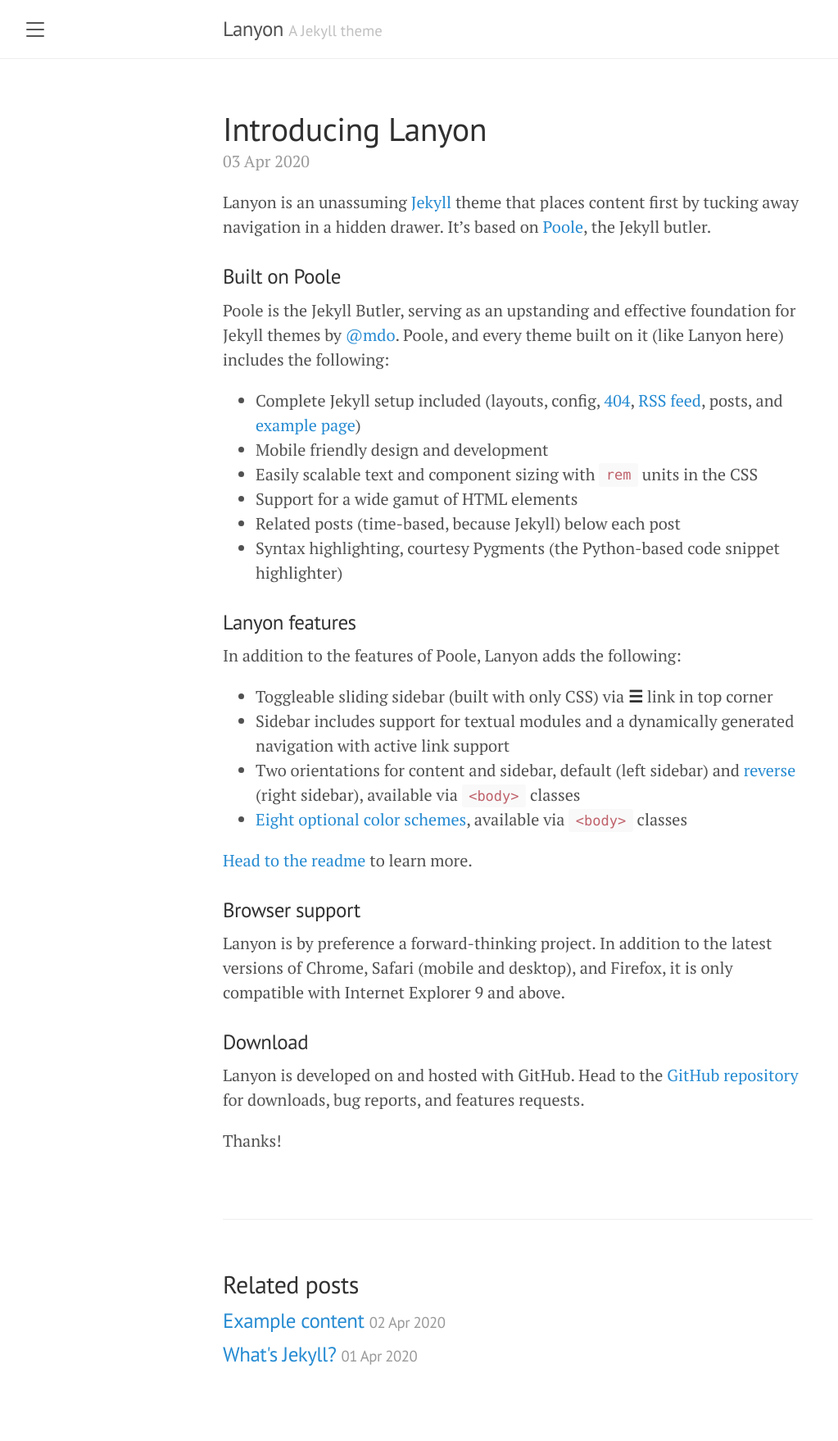
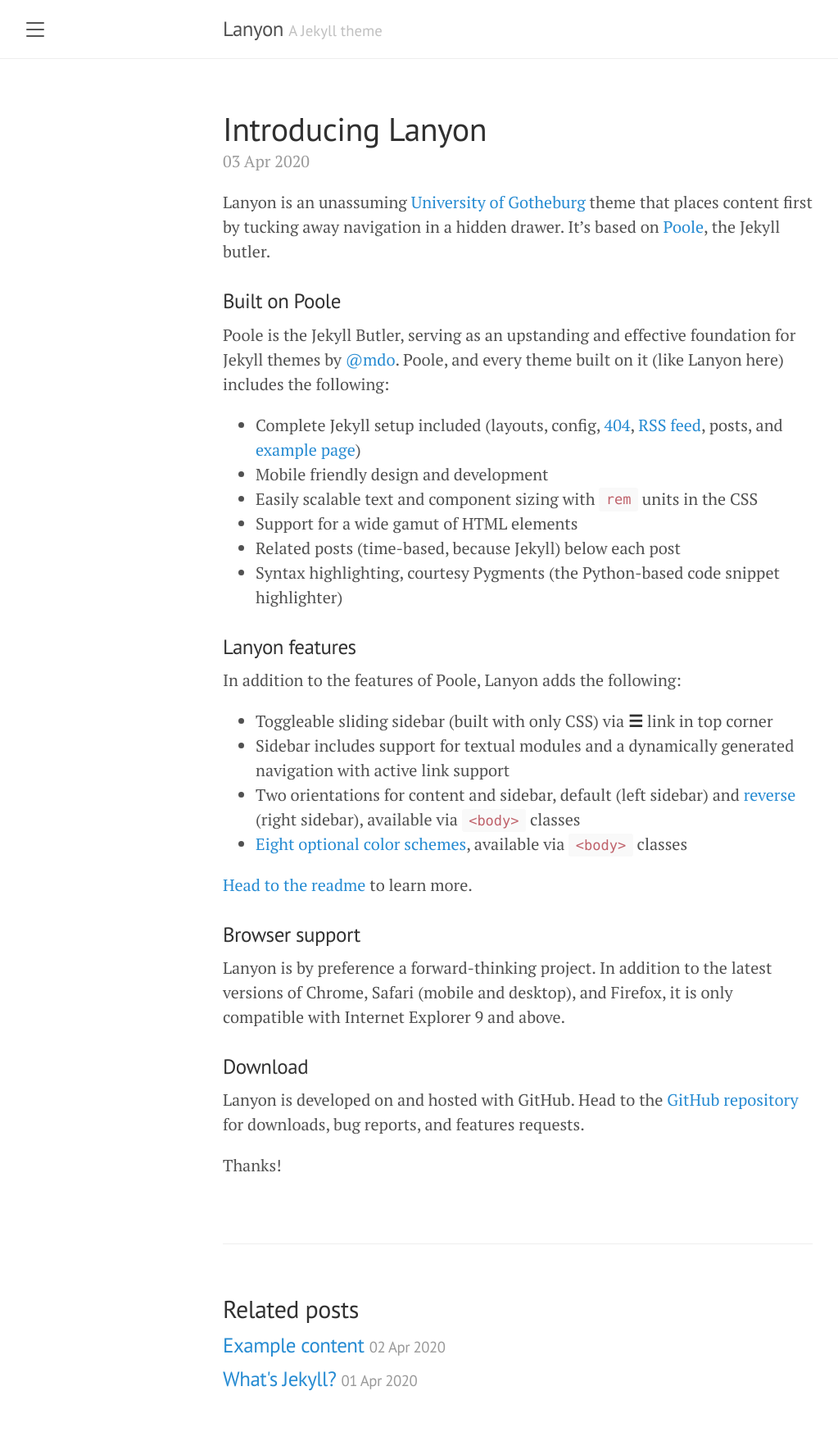
Before and after one commit to benediau/seg-gbg, a Jekyll site: the page built from _posts/2020-04-03-introducing-lanyon.md, in a window 1280 px wide. Shown: the whole page at 82% size, without its empty margins (8-1031 px from the left). Built offline with Jekyll 4.4.1, drawn with Linux system fonts in a browser that asks for light colours; before the commit the page ends 1728 px from its top, so only the background shows below that.

Commit message:
update 12/13

```diff
--- a/_posts/2020-04-03-introducing-lanyon.md
+++ b/_posts/2020-04-03-introducing-lanyon.md
@@ -3,7 +3,7 @@
 title: Introducing Lanyon
 ---
 
-Lanyon is an unassuming [Jekyll](http://jekyllrb.com) theme that places content first by tucking away navigation in a hidden drawer. It's based on [Poole](http://getpoole.com), the Jekyll butler.
+Lanyon is an unassuming [University of Gotheburg](http://gu.se) theme that places content first by tucking away navigation in a hidden drawer. It's based on [Poole](http://getpoole.com), the Jekyll butler.
 
 ### Built on Poole
 
```
